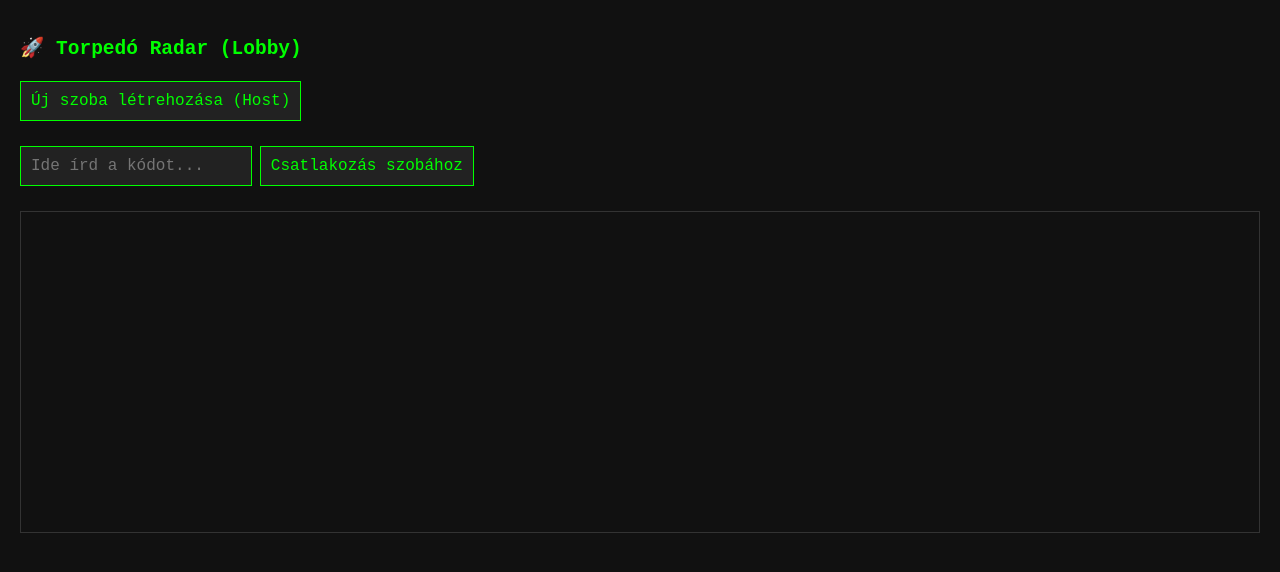
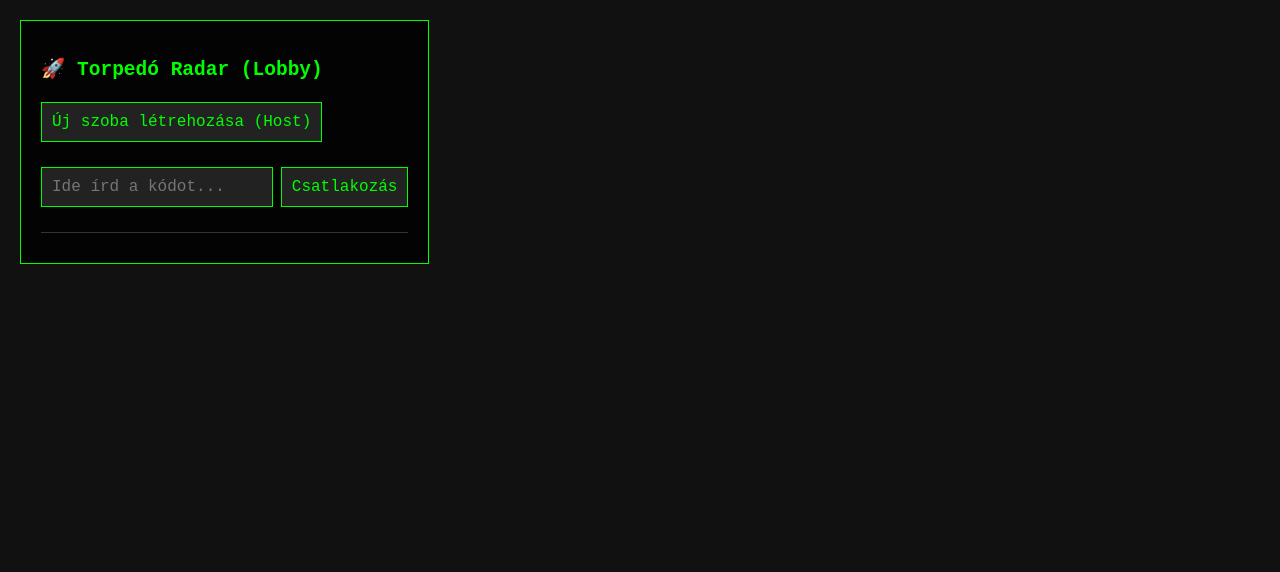
Before and after one commit to lemaxh/torpedo, a plain HTML site: page frontend/index.html in a window 1280 px wide. Drawn offline with nearby package versions, Linux system fonts and the light colour scheme; no server answers.

Commit message:
Update index.html

```diff
--- a/frontend/index.html
+++ b/frontend/index.html
@@ -4,36 +4,46 @@
     <meta charset="UTF-8">
     <title>3D Torpedó Teszt</title>
     <style>
-        body { margin: 0; background-color: #111; color: #0f0; font-family: monospace; padding: 20px; }
-        button, input { padding: 10px; font-size: 16px; margin: 5px 0; background: #222; color: #0f0; border: 1px solid #0f0; font-family: monospace;}
+        body { margin: 0; overflow: hidden; background-color: #111; color: #0f0; font-family: monospace; }
+
+        /* A 3D háttér tárolója */
+        #canvas-container { position: absolute; top: 0; left: 0; width: 100%; height: 100%; z-index: -1; }
+
+        /* Az UI elemeket egy áttetsző panelre tesszük */
+        #ui-layer { position: absolute; top: 20px; left: 20px; background: rgba(0, 0, 0, 0.8); padding: 20px; border: 1px solid #0f0; max-height: 90vh; overflow-y: auto; }
+
+        button, input { padding: 10px; font-size: 16px; margin: 5px 0; background: #222; color: #0f0; border: 1px solid #0f0; font-family: monospace; }
         button:hover { background: #333; cursor: pointer; }
-        #radar-log { margin-top: 20px; border: 1px solid #333; padding: 10px; height: 300px; overflow-y: auto; }
+        #radar-log { margin-top: 20px; border-top: 1px solid #333; padding-top: 10px; }
         .enemy { color: #f55; }
         .system { color: #aaa; }
-
-        /* Kezdetben elrejtjük a játéktér gombját */
         #game-area { display: none; margin-top: 20px; border-top: 1px dashed #0f0; padding-top: 20px; }
     </style>
 </head>
 <body>
+    <div id="canvas-container"></div>
+
+    <div id="ui-layer">
         <h2>🚀 Torpedó Radar (Lobby)</h2>
 
         <div id="lobby-area">
-        <button id="createRoomBtn">Új szoba létrehozása (Host)</button>
-        <br><br>
+            <button id="createRoomBtn">Új szoba létrehozása (Host)</button><br><br>
             <input type="text" id="roomCodeInput" placeholder="Ide írd a kódot..." maxlength="5">
-        <button id="joinRoomBtn">Csatlakozás szobához</button>
+            <button id="joinRoomBtn">Csatlakozás</button>
             <h3 id="status-display" style="color: yellow;"></h3>
         </div>
 
         <div id="game-area">
             <h3>Játékosok összekapcsolva!</h3>
-        <button id="fireBtn">Véletlenszerű Lövés Indítása</button>
+            <button id="fireBtn">Véletlenszerű Lövés a Ködbe</button>
         </div>
 
         <div id="radar-log"></div>
+    </div>
 
     <script src="https://cdn.socket.io/4.7.5/socket.io.min.js"></script>
+    <script src="https://cdnjs.cloudflare.com/ajax/libs/three.js/r128/three.min.js"></script>
+
     <script src="main.js"></script>
 </body>
 </html>
```
Lines whose indentation alone changed are shown as unchanged.
